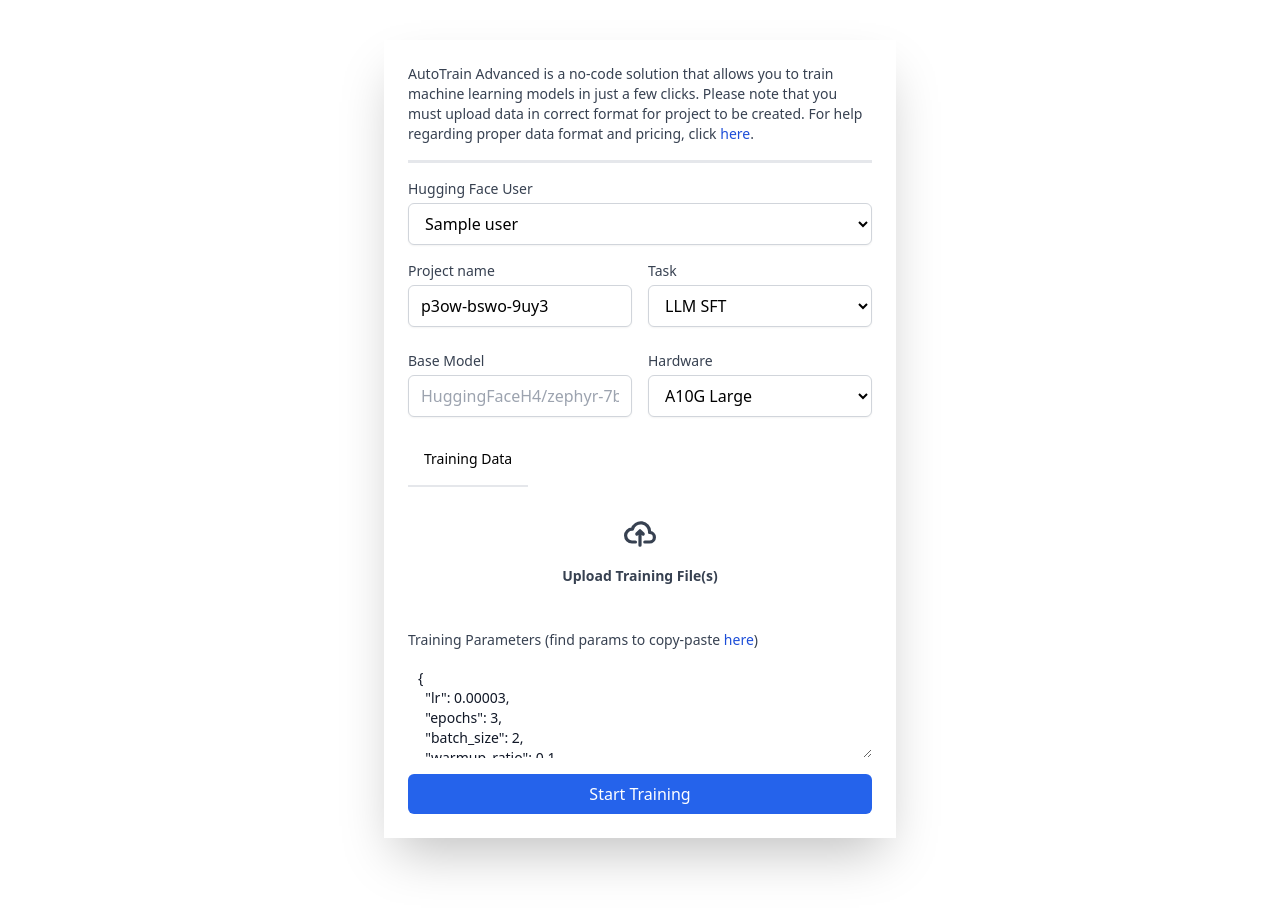
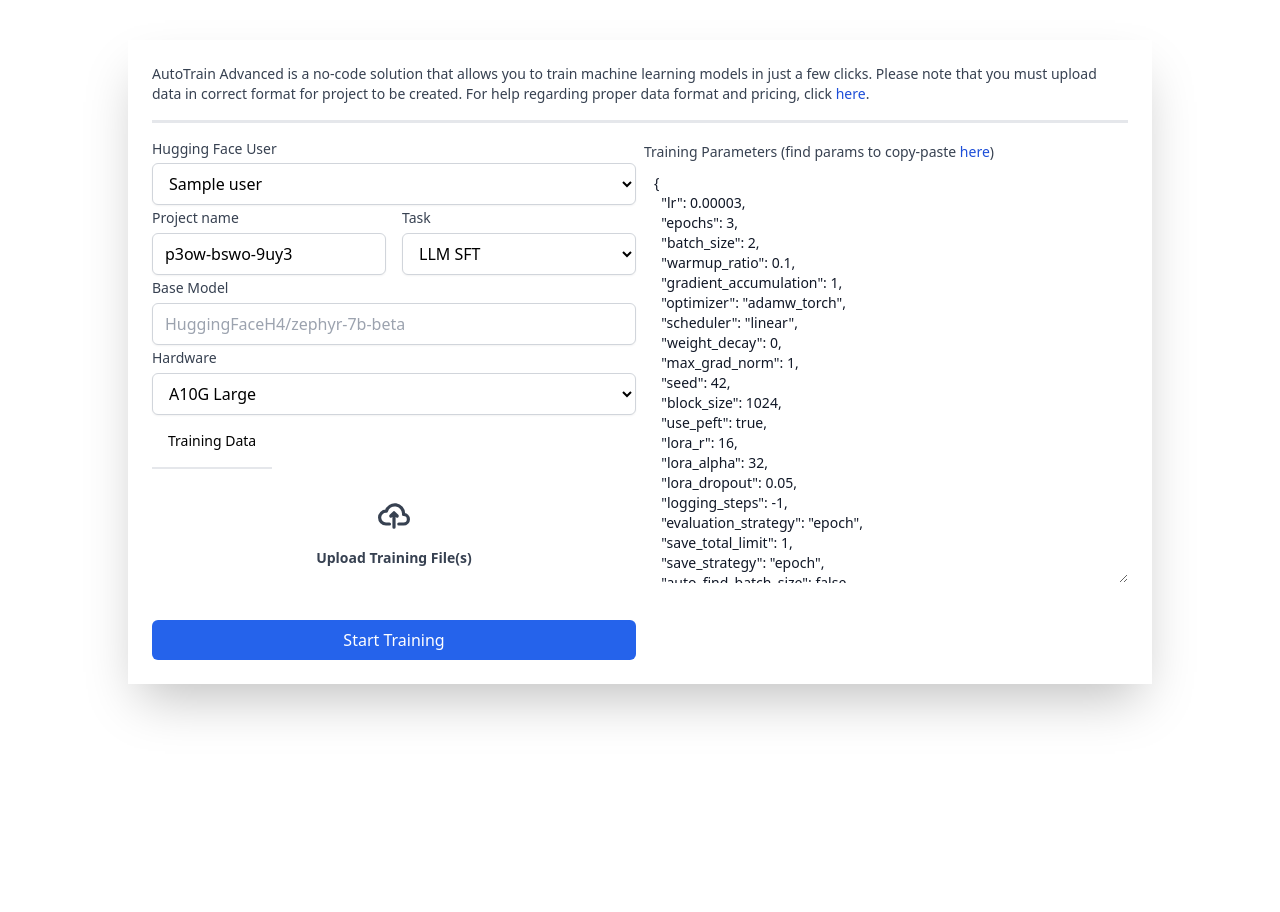
Before and after one commit to huggingface/autotrain-advanced, a FastAPI app: template templates/index.html in a window 1280 px wide. Shown: the part 53-965 px from the top of the page. Run offline with FastAPI, Linux system fonts and the light colour scheme; the template is opened without the code that fills it: most values are stand-ins (such as "Sample title", 1, 10 or a date in 2020); parts of the project's set-up code (start-up, migrations or seed data) failed here and were passed over; some libraries are stand-ins or nearby versions.

Commit message:
better ui

```diff
--- a/templates/index.html
+++ b/templates/index.html
@@ -47,8 +47,7 @@
       <img src="/static/logo.png" alt="AutoTrain" , class="w-32">
     </div>
   </header>
-
-  <div class="form-container max-w-lg mx-auto mt-10 p-6 shadow-2xl">
+  <div class="form-container max-w-5xl mx-auto mt-10 p-6 shadow-2xl">
     <div class="block text-sm font-normal text-gray-700">AutoTrain Advanced is a no-code solution that
       allows you to train machine learning models in just a few clicks. Please note that you must upload data in correct
       format for project to be created.
@@ -56,17 +55,8 @@
         class="text-blue-700">here</a>.
     </div>
     <hr class="h-px my-4 bg-gray-200 border-b-2 dark:bg-gray-700">
-    <form action="#" method="post" class="space-y-4" enctype="multipart/form-data">
-      <!-- <div class="columns-2">
+    <form action="#" method="post" class="grid grid-cols-2 gap-2" enctype="multipart/form-data">
       <div>
-          <label for="username" class="block text-sm font-medium text-gray-700">AutoTrain Username</label>
-          <input type="text" name="username" id="username" class="mt-1 block w-full border border-gray-300 px-3 py-2 rounded-md shadow-sm focus:outline-none focus:ring-indigo-500 focus:border-indigo-500">
-        </div>
-        <div>
-          <label for="token" class="block text-sm font-medium text-gray-700">HuggingFace Token</label>
-          <input type="password" name="token" id="token" class="mt-1 block w-full border border-gray-300 px-3 py-2 rounded-md shadow-sm focus:outline-none focus:ring-indigo-500 focus:border-indigo-500">
-        </div>
-      </div> -->
         <div class="form-group">
           <label for="autotrain_user" class="block text-sm font-medium text-gray-700">Hugging Face User</label>
           <select name="autotrain_user" , id="autotrain_user"
@@ -75,17 +65,16 @@
             <option value="{{ user }}">{{ user }}</option>
             {% endfor %}
           </select>
-
         </div>
         <div class="columns-2">
-        <div class="mb-4">
-          <label for="project_name" class="block text-sm font-medium text-gray-700">Project name</label>
+          <div class="form-group">
+            <label for="project_name" class="text-sm font-medium text-gray-700">Project name</label>
             <input type="text" name="project_name" id="project_name"
               class="mt-1 block w-full border border-gray-300 px-3 py-2 rounded-md shadow-sm focus:outline-none focus:ring-indigo-500 focus:border-indigo-500"
               placeholder="eg: imdb-sentiment-analysis">
           </div>
           <div class="form-group">
-          <label for="task" class="block text-sm font-medium text-gray-700">Task</label>
+            <label for="task" class="text-sm font-medium text-gray-700">Task</label>
             <select id="task" name="task"
               class="mt-1 block w-full border border-gray-300 px-3 py-2 bg-white rounded-md shadow-sm focus:outline-none focus:ring-indigo-500 focus:border-indigo-500">
               <optgroup label="LLM Finetuning">
@@ -110,15 +99,13 @@
           </div>
         </div>
         <div class="form-group">
-        <div class="columns-2">
-          <div class="form-group">
-            <label for="base_model" class="block text-sm font-medium text-gray-700">Base Model</label>
+          <label for="base_model" class="text-sm font-medium text-gray-700">Base Model</label>
           <input type="text" name="base_model" id="base_model"
             class="mt-1 block w-full border border-gray-300 px-3 py-2 rounded-md shadow-sm focus:outline-none focus:ring-indigo-500 focus:border-indigo-500"
             placeholder="HuggingFaceH4/zephyr-7b-beta">
         </div>
         <div class="form-group">
-            <label for="hardware" class="block text-sm font-medium text-gray-700">Hardware</label>
+          <label for="hardware" class="text-sm font-medium text-gray-700">Hardware</label>
           <select id="hardware" name="hardware"
             class="mt-1 block w-full border border-gray-300 px-3 py-2 bg-white rounded-md shadow-sm focus:outline-none focus:ring-indigo-500 focus:border-indigo-500">
             <optgroup label="Hugging Face Spaces">
@@ -139,8 +126,6 @@
             </optgroup>
             {% endif %}
           </select>
-          </div>
-        </div>
         </div>
         <div class="form-group">
           <div class="mb-4">
@@ -202,16 +187,19 @@
           <input id="column_mapping" name="column_mapping" class="block p-2.5 w-full text-sm text-gray-900"
             placeholder=""></input>
         </div>
-      <div class="form-group">
-        <label for="params" class="block mb-2 text-sm font-medium text-gray-700">Training Parameters (find params to
-          copy-paste <a class="text-sm font-medium text-blue-700" href="#">here</a>)</label>
-        <textarea id="params" name="params" rows="4" class="block p-2.5 w-full text-sm text-gray-900"
-          placeholder="Loading..."></textarea>
-      </div>
         <div class="form-actions mt-6">
           <button type="submit"
             class="w-full px-4 py-2 text-white bg-blue-600 rounded-md hover:bg-blue-700 focus:outline-none focus:bg-blue-700">Start
             Training</button>
+        </div>
+      </div>
+      <div>
+        <div class="form-group">
+          <label for="params" class="text-sm font-medium text-gray-700">Training Parameters (find params to
+            copy-paste <a class="text-sm font-medium text-blue-700" href="#">here</a>)</label>
+          <textarea id="params" name="params" rows="20" class="p-2.5 w-full text-sm text-gray-900"
+            placeholder="Loading..."></textarea>
+        </div>
       </div>
     </form>
     <div id="json-error-message" style="color: red;"></div>
```
Lines whose indentation alone changed are shown as unchanged.
